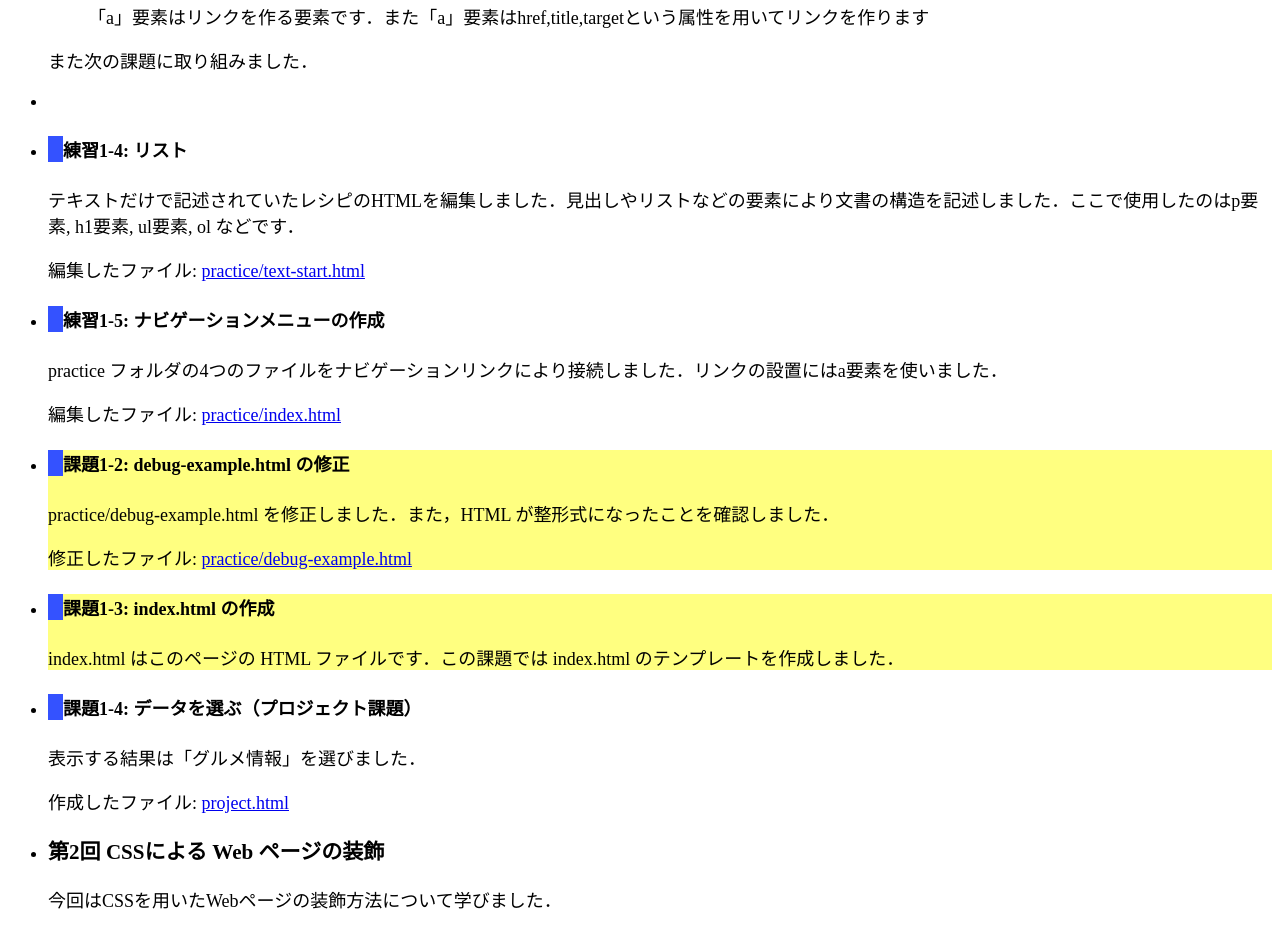
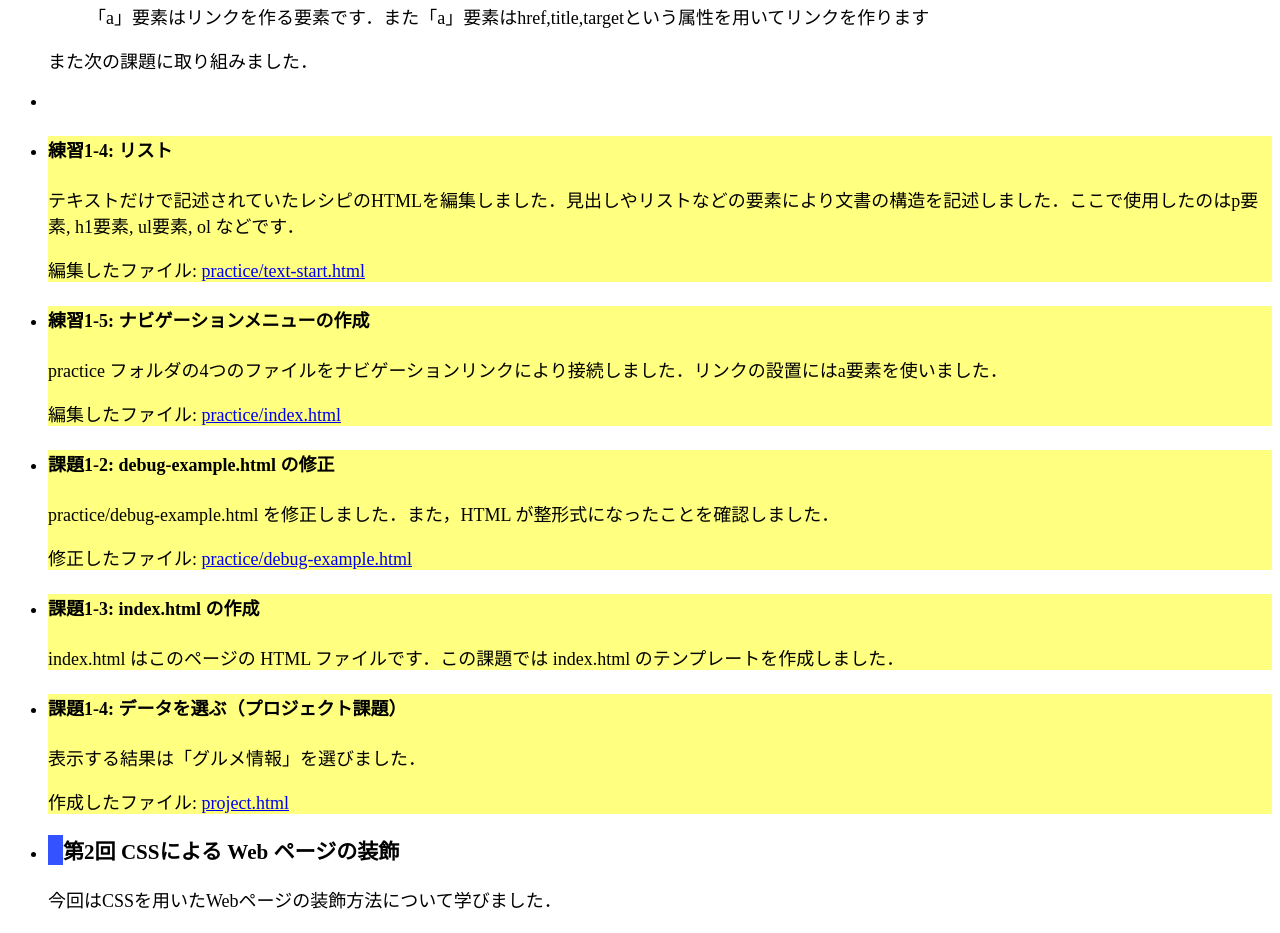
Before and after one commit to G184882021/medialabo, a plain HTML site: page index.html in a window 1280 px wide. Shown: the part 1056-1989 px from the top of the page. Drawn offline with Linux system fonts and the light colour scheme.

Commit message:
宿題②

```diff
--- a/index.html
+++ b/index.html
@@ -15,7 +15,7 @@
     <h2>毎回の講義で作成したページ</h2>
     <ul>
       <li>
-        <h3>第1回 HTMLによるWebページの構造の記述</h3>
+        <h3 class = "yokosen">第1回 HTMLによるWebページの構造の記述</h3>
         <p>今回はHTMLでのWebページの作成について学びました．</p>
         <ul>
           <li>
@@ -42,35 +42,36 @@
           </li>
         </ul>
         <p>また次の課題に取り組みました．</p>
+
         <li>
-          <li>
-            <h4 class = "yokosen">練習1-4: リスト</h4>
+          <li class = "special">
+            <h4>練習1-4: リスト</h4>
             <p>テキストだけで記述されていたレシピのHTMLを編集しました．見出しやリストなどの要素により文書の構造を記述しました．ここで使用したのはp要素, h1要素, ul要素, ol などです．</p>
             <p>編集したファイル: <a href="practice/text-start.html" title="practice/text-start.html;;へのリンク" target="_blank">practice/text-start.html</a></p>
           </li>
-          <li>
-            <h4 class = "yokosen">練習1-5: ナビゲーションメニューの作成</h4>
+          <li class = "special">
+            <h4>練習1-5: ナビゲーションメニューの作成</h4>
             <p>practice フォルダの4つのファイルをナビゲーションリンクにより接続しました．リンクの設置にはa要素を使いました．</p>
             <p>編集したファイル: <a href="practice/index.html" title="practice/index.htmlへのリンク" target="_blank">practice/index.html</a></p>
           </li>
           <li class = "special">
-            <h4 class = "yokosen">課題1-2: debug-example.html の修正</h4>
+            <h4>課題1-2: debug-example.html の修正</h4>
             <p>practice/debug-example.html を修正しました．また，HTML が整形式になったことを確認しました．</p>
             <p>修正したファイル: <a href="practice/debug-example.html" title="practice/debug-example.htmlへのリンク" target="_blank">practice/debug-example.html</a></p>
           </li>
           <li class = "special">
-            <h4 class = "yokosen">課題1-3: index.html の作成</h4>
+            <h4>課題1-3: index.html の作成</h4>
             <p>index.html はこのページの HTML ファイルです．この課題では index.html のテンプレートを作成しました．</p>
           </li>
-          <li>
-            <h4 class = "yokosen">課題1-4: データを選ぶ（プロジェクト課題）</h4>
+          <li class = "special">
+            <h4>課題1-4: データを選ぶ（プロジェクト課題）</h4>
             <p>表示する結果は「グルメ情報」を選びました．</p>
             <p>作成したファイル: <a href="project.html" title="project.htmlへのリンク" target="_blank">project.html</a></p>
           </li>
         </ol>
       </li>
       <li>
-        <h3>第2回 CSSによる Web ページの装飾</h3>
+        <h3 class = "yokosen">第2回 CSSによる Web ページの装飾</h3>
         <p>今回はCSSを用いたWebページの装飾方法について学びました．</p>
         <ol>
           <li>
@@ -119,26 +120,28 @@
 
 
         <ol>
-          <li>
+          <li class = "special">
             <h4>練習2-3: CSSの修正</h4>
             <p>フォルダ practice-css 内にある style.css を修正しました．</p>
             <p>デバックの方法として，Wed開発ツールを使いました．</p>
             <p>修正したファイル: <a href="practice-css/index.html" title="practice-css/index.htmlへのリンク" target="_blank">practice-css/index.html</a></p>
           </li>
-          <li>
+          <li class = "special">
             <h4>課題2-1: medialabo/index.heml のCSSを作成する</h4>
             <p>この課題では，このページのCSSファイル style.css を作成しました．</p>
             <p>medialabo/index.html はこのページHTMLファイルです．</p>
           </li>
-          <li>
+          <li class = "special">
             <h4>課題2-2: project.html CSSの作成</h4>
             <p>project.html のCSSファイル style.css を作成しました．</p>
             <p>編集したファイル: <a href="project.html" title="project.htmlへのリンク" target="_blank">project.html</a></p>
           </li>
-          <h4>課題2-3: medialabo/index.html を編集しよう</h4>
-          <p>>medialabo/index.htmlに第1回と第2回に学習した事柄を記述しました．</p>
-          <p>それに加えて、練習問題2-3，課題2-1，課題2-2，課題2-3も記述しました．</p>
-          <p>medialabo/index.html はこのページのHTMLファイルです．</p>
+          <li class = "special">
+            <h4>課題2-3: medialabo/index.html を編集しよう</h4>
+            <p>>medialabo/index.htmlに第1回と第2回に学習した事柄を記述しました．</p>
+            <p>それに加えて、練習問題2-3，課題2-1，課題2-2，課題2-3も記述しました．</p>
+            <p>medialabo/index.html はこのページのHTMLファイルです．</p>
+          </li>
         </ol>
       </li>
       <h3>第3回 JavaScript の基本</h3>
```
